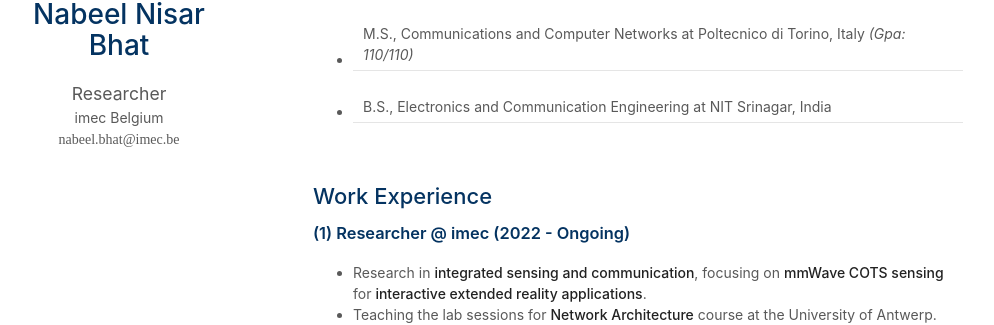
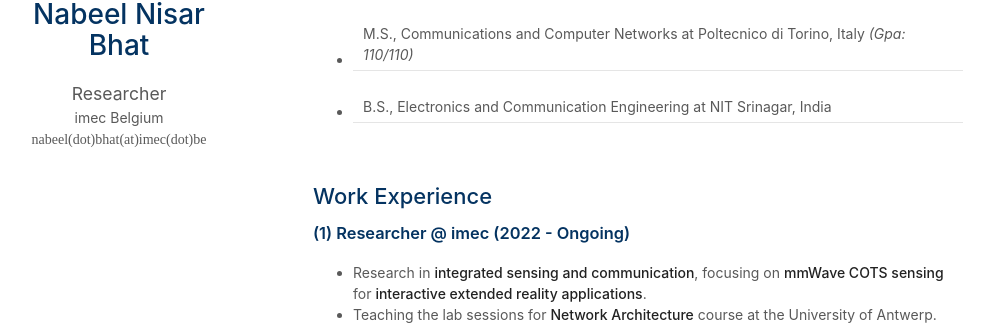
Before and after one commit to nisarnabeel/nisarnabeel.github.io, a Jekyll site: the page built from index.md, in a window 1280 px wide. Shown: the part 290-615 px from the top of the page, without its empty margins (157-1151 px from the left). Built offline with Jekyll 4.4.1, drawn with Linux system fonts in a browser that asks for light colours; a style sheet for code colours, icons or effects is not loaded; our own code applies the rules of GitHub Pages for plain Markdown files.

Commit message:
Update _config.yml

```diff
--- a/_config.yml
+++ b/_config.yml
@@ -2,7 +2,7 @@
 title: Nabeel Nisar Bhat
 position: Researcher
 affiliation: imec Belgium
-email: nabeel.bhat@imec.be
+email: nabeel(dot)bhat(at)imec(dot)be
 
 # Search Engine Optimization (SEO)
 # The following information is used to improve the website traffic from search engines, e.g., Google.
```
